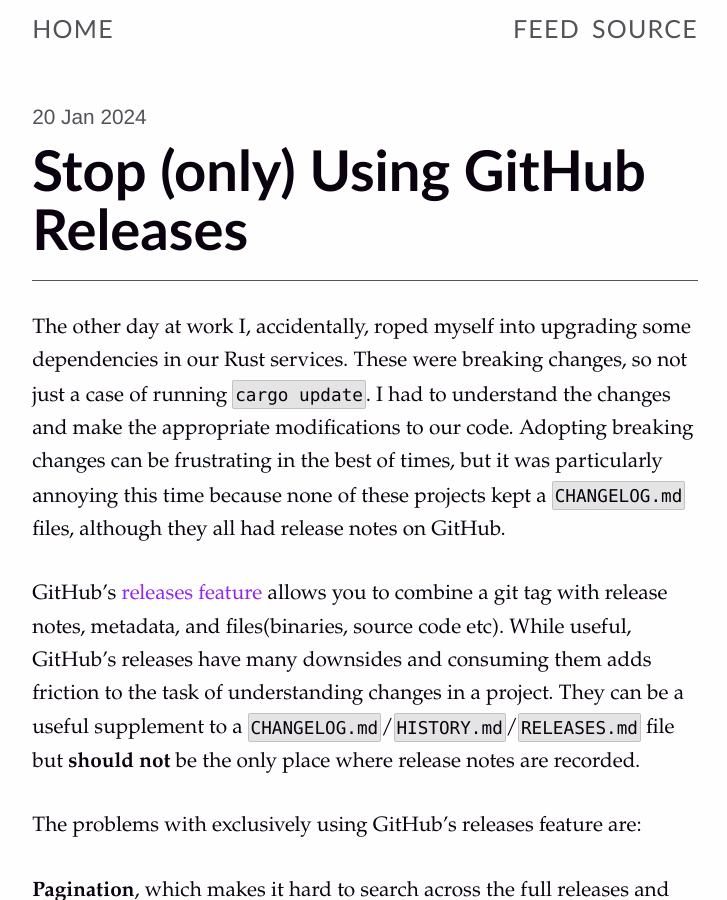
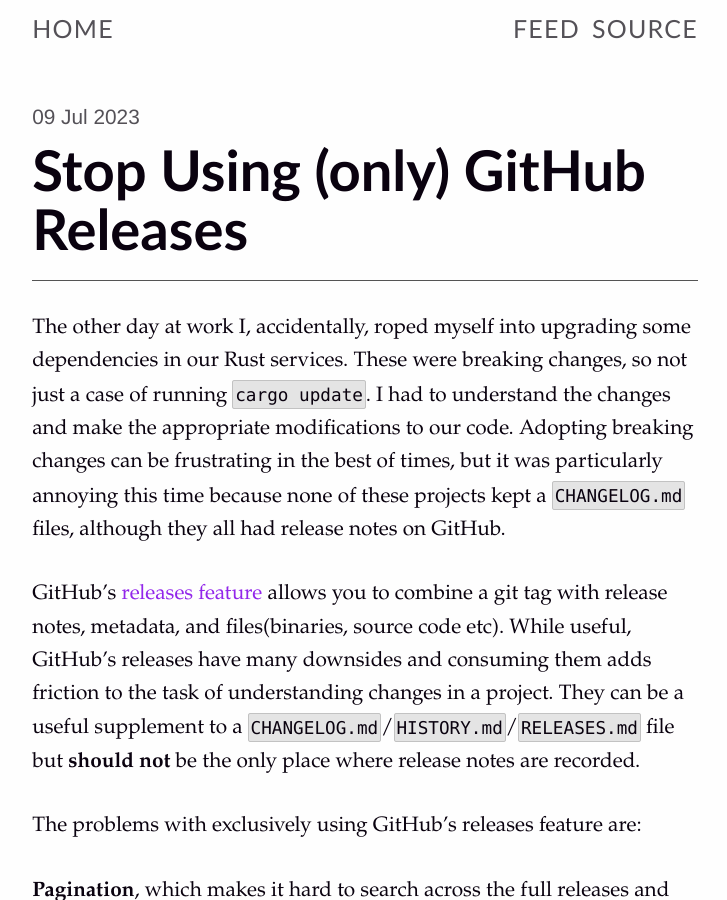
Before and after one commit to k0nserv/hugotunius.se, a Jekyll site: the page built from _posts/2024-01-20-stop-using-github-releases.md, in a window 1280 px wide and 900 px high. Shown: the whole window, without its empty margins (275-1002 px from the left). Built offline with Jekyll 4.4.1, drawn with Linux system fonts in a browser that asks for light colours; some of the changed lines change nothing that is shown.

Commit message:
Fix GitHub releases metadata

```diff
--- a/_posts/2024-01-20-stop-using-github-releases.md
+++ b/_posts/2024-01-20-stop-using-github-releases.md
@@ -1,7 +1,10 @@
 ---
 layout: post
-title: "Stop (only) Using GitHub Releases"
-categories: programming culture git vsc ux
+title: "Stop Using (only) GitHub Releases"
+date: 2023-07-09
+categories: programming culture git vsc ux opinion
+description: >
+    A rant on the practice of storing release notes in GitHub's release features and the negative consequences of that
 ---
 
 The other day at work I, accidentally, roped myself into upgrading some dependencies in our Rust services. These were breaking changes, so not just a case of running `cargo update`. I had to understand the changes and make the appropriate modifications to our code. Adopting breaking changes can be frustrating in the best of times, but it was particularly annoying this time because none of these projects kept a `CHANGELOG.md` files, although they all had release notes on GitHub.
```
